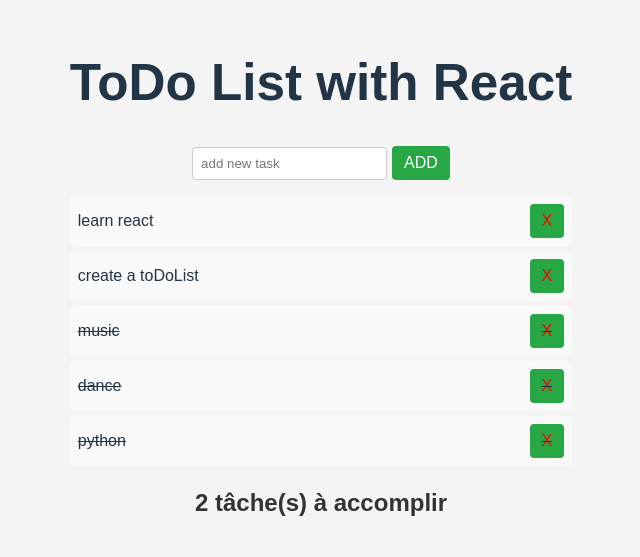
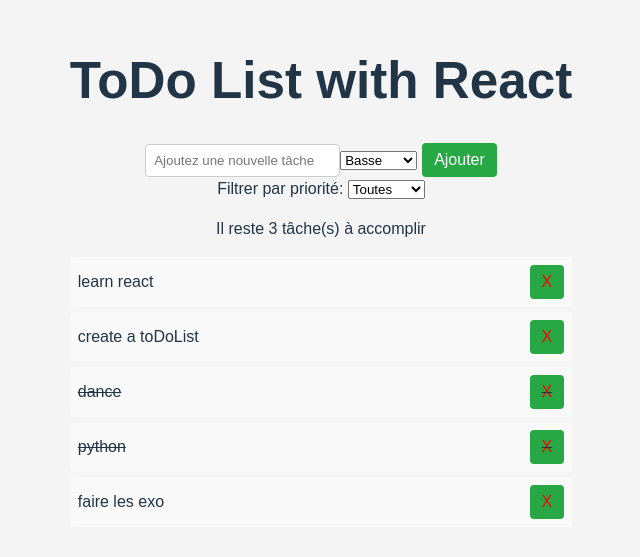
Before and after one commit to SHATAJV/react_toDoList, a React (Vite) app in the folder toDolist/: page / in a window 1280 px wide. Shown: the part 119-676 px from the top of the page, without its empty margins (319-959 px from the left). Built offline with nearby package versions, Linux system fonts and the light colour scheme; data requests are answered from the project's data file.

Commit message:
add prorité

```diff
--- a/toDolist/db.json
+++ b/toDolist/db.json
@@ -11,11 +11,6 @@
       "completed": false
     },
     {
-      "id": "7d3d",
-      "title": "music",
-      "completed": true
-    },
-    {
       "id": "b137",
       "title": "dance",
       "completed": true
@@ -24,6 +19,12 @@
       "id": "1a44",
       "title": "python",
       "completed": true
+    },
+    {
+      "id": "0064",
+      "title": "faire les exo ",
+      "completed": false,
+      "priority": "moyenne"
     }
   ]
 }
--- a/toDolist/src/App.jsx
+++ b/toDolist/src/App.jsx
@@ -1,28 +1,28 @@
 import './App.css';
 import React, { useEffect, useState } from 'react';
-import axios from 'axios'; //
+import axios from 'axios';
 import Task from './components/Task';
 import ToDolist from './components/ToDoList';
 import AddTodoform from './components/AddTodoForm';
 
 const App = () => {
   const [tasks, setTasks] = useState([]);
-
+  const [filterPriority, setFilterPriority] = useState('toutes');
 
   useEffect(() => {
     axios
-      .get("http://localhost:5000/tasks")
+      .get('http://localhost:5000/tasks')
       .then((response) => {
         setTasks(response.data);
       })
       .catch((error) => console.error("Erreur lors de la récupération des tâches:", error));
   }, []);
 
-  const handleAddTask = (title) => {
-    const newTask = { title, completed: false };
+  const handleAddTask = (title, priority) => {
+    const newTask = { title, completed: false, priority };
 
     axios
-      .post("http://localhost:5000/tasks", newTask)
+      .post('http://localhost:5000/tasks', newTask)
       .then((response) => setTasks([...tasks, response.data]))
       .catch((error) => console.error("Erreur lors de l'ajout de la tâche:", error));
   };
@@ -49,18 +49,39 @@
       })
       .catch((error) => console.error("Erreur lors de la suppression de la tâche:", error));
   };
+
   const remainingTasksCount = tasks.filter(task => !task.completed).length;
+
+  const handleFilterChange = (e) => {
+    setFilterPriority(e.target.value);
+  };
+
+  const filteredTasks = filterPriority === 'toutes'
+    ? tasks
+    : tasks.filter(task => task.priority === filterPriority);
 
     return (
       <div>
         <h1>ToDo List with React</h1>
         <AddTodoform onAddTask={handleAddTask} />
-      <ToDolist tasks={tasks} onToggle={handleToggleTask} onDelete={handleDeleteTask} />
+
         <div>
-        <h2>{remainingTasksCount} tâche(s) à accomplir</h2>
+          <label>Filtrer par priorité: </label>
+          <select onChange={handleFilterChange} value={filterPriority}>
+            <option value="toutes">Toutes</option>
+            <option value="basse">Basse</option>
+            <option value="moyenne">Moyenne</option>
+            <option value="haute">Haute</option>
+          </select>
         </div>
+
+        <div>
+          <p>Il reste {remainingTasksCount} tâche(s) à accomplir</p>
+        </div>
+          <ToDolist tasks={filteredTasks} onToggle={handleToggleTask} onDelete={handleDeleteTask} />
       </div>
     );
+
 };
 
 export default App;
--- a/toDolist/src/components/AddTodoForm.jsx
+++ b/toDolist/src/components/AddTodoForm.jsx
@@ -1,18 +1,38 @@
-import React , {useState} from "react";
-const AddTodoform = ({onAddTask})=> {
-    const [title, setTitle]= useState("");
+import React, { useState } from "react";
 
-    const handleSubmit = (e) =>{
+const AddTodoform = ({ onAddTask }) => {
+  const [title, setTitle] = useState("");
+  const [priority, setPriority] = useState("basse");
+
+  const handleSubmit = (e) => {
     e.preventDefault();
-        if (title.trim()==="") return;
-        onAddTask(title);
+    if (title.trim() === "") return;
+
+
+    onAddTask(title, priority);
+
+
     setTitle("");
+    setPriority("basse");
   };
 
-    return(
+  return (
     <form onSubmit={handleSubmit}>
-            <input type="text" value={title} onChange={(e) => setTitle(e.target.value)} placeholder="add new task" />
-            <button type="submit">ADD</button>
+      <input
+        type="text"
+        value={title}
+        onChange={(e) => setTitle(e.target.value)}
+        placeholder="Ajoutez une nouvelle tâche"
+      />
+      <select
+        value={priority}
+        onChange={(e) => setPriority(e.target.value)}
+      >
+        <option value="basse">Basse</option>
+        <option value="moyenne">Moyenne</option>
+        <option value="haute">Haute</option>
+      </select>
+      <button type="submit">Ajouter</button>
     </form>
   );
 };
--- a/toDolist/src/components/Task.jsx
+++ b/toDolist/src/components/Task.jsx
@@ -1,14 +1,22 @@
+import React from "react";
+
 const Task = ({ task, onToggle, onDelete }) => {
+    if (!task) {
+      return <li>Erreur: Tâche manquante</li>;
+    }
+
+    const handleDelete = (e) => {
+      e.stopPropagation();
+      onDelete(task.id);
+    };
+
     return (
       <li
         onClick={() => onToggle(task.id)}
-            style={{ textDecoration: task.completed ? 'line-through' : 'none' }}
+        style={{ textDecoration: task.completed ? "line-through" : "none" }}
       >
-            {task.title}
-            <button onClick={(e) => {
-                e.stopPropagation();
-                onDelete(task.id);
-            }} style={{ color: "red" }}>
+        <span>{task.title}</span>
+        <button onClick={handleDelete} style={{ color: "red" }}>
           X
         </button>
       </li>
--- a/toDolist/src/components/ToDoList.jsx
+++ b/toDolist/src/components/ToDoList.jsx
@@ -1,14 +1,18 @@
 import React from "react";
 import Task from "./Task";
 
-const ToDolist = ({tasks , onToggle, onDelete}) => {
-    return(
-        <ul>
-            {tasks.map((task) => (
-                <Task key={task.id} task={task} onToggle={onToggle} onDelete={onDelete} />
-            ))}
-        </ul>
+const ToDolist = ({ tasks, onToggle, onDelete }) => {
+  if (!tasks || tasks.length === 0) {
+    return <p>Aucune tâche à afficher.</p>;
+  }
 
-    );
+  return (
+    <ul>
+      {tasks.map((task) => (
+        <Task key={task.id} task={task} onToggle={onToggle} onDelete={onDelete} />
+      ))}
+    </ul>
+  );
 };
+
 export default ToDolist;
```
Lines whose indentation alone changed are shown as unchanged.
